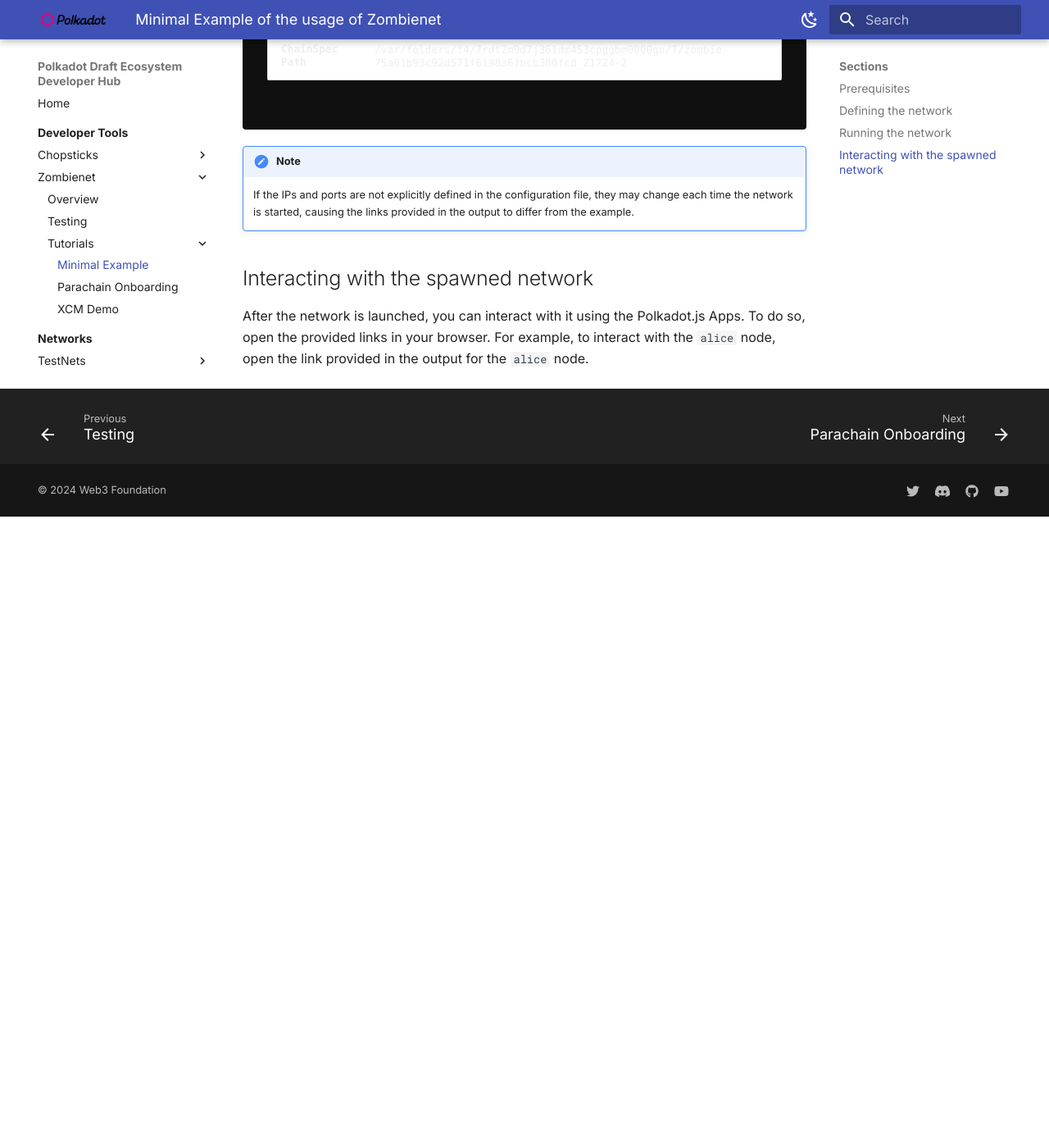
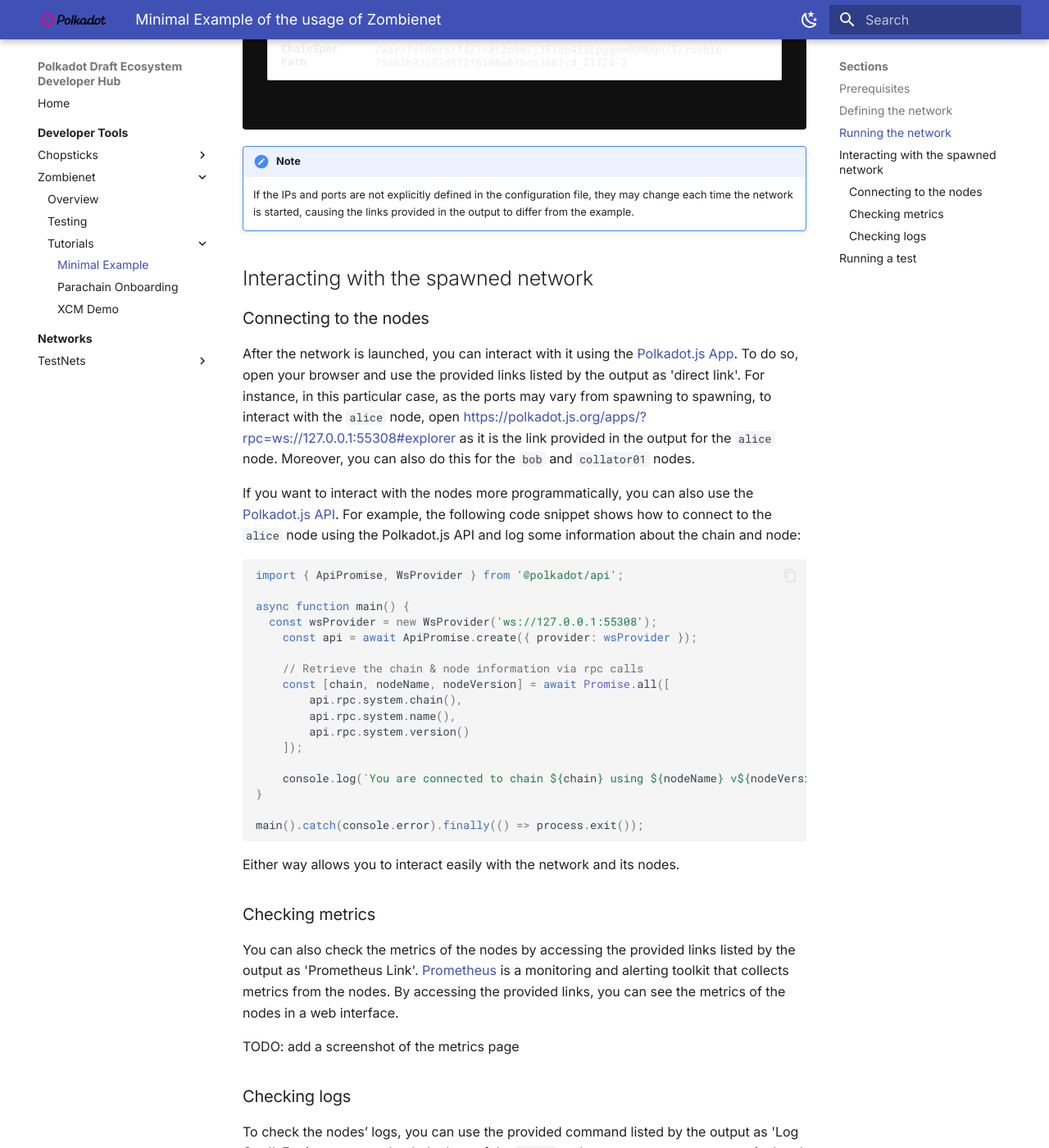
Before and after one commit to papermoonio/polkadot-ecosystem-docs-draft, an MkDocs documentation site: the page built from docs/dev-tools/zombienet/tutorials/minimal-example.md, in a window 1280 px wide and 1400 px high, scrolled down 2563 px. Shown: the whole window at 82% size. Built offline with MkDocs 1.6.1 and Material for MkDocs 9.7.7, drawn with Linux system fonts in a browser that asks for light colours; before the commit the page ends 3193 px from its top, so only the background shows below that; some of the changed text lies outside the part shown.

Commit message:
fix: finishing minimal example docs

````diff
--- a/docs/dev-tools/zombienet/tutorials/minimal-example.md
+++ b/docs/dev-tools/zombienet/tutorials/minimal-example.md
@@ -3,13 +3,13 @@
 description: This tutorial provides an example of how to use Zombienet to spawn a basic network and run a simple test over it.
 ---
 
-# Using Zombienet: A Minimal Example
+# A Minimal Example of the usage of Zombienet
 
-This tutorial provides an example of how to use zombienet to spawn a basic network and run a simple test against it.
+This tutorial provides an example of how to use Zombienet to spawn a basic network and run a simple test against it.
 
 ## Prerequisites
 
-To follow this tutorial, first you need to have zombienet installed. If you haven't done so, please follow the instructions in the [Zombienet installation section](../index.md/#installation).
+To follow this tutorial, first, you need to have Zombienet installed. If you haven't done so, please follow the instructions in the [Zombienet installation section](../index.md/#installation).
 
 ## Defining the network
 
@@ -37,7 +37,6 @@
 ```
 
 This configuration file defines a network with a relaychain with two nodes, `alice` and `bob`, and a parachain with a collator named `collator01`. Also, it sets a timeout of 120 seconds for the network to be ready.
-
 
 ## Running the network
 
@@ -143,10 +142,88 @@
     </table>
 </div>
 
-
 !!! note
     If the IPs and ports are not explicitly defined in the configuration file, they may change each time the network is started, causing the links provided in the output to differ from the example.
 
 ## Interacting with the spawned network
 
-After the network is launched, you can interact with it using the Polkadot.js Apps. To do so, open the provided links in your browser. For example, to interact with the `alice` node, open the link provided in the output for the `alice` node.
+### Connecting to the nodes
+
+After the network is launched, you can interact with it using the [Polkadot.js App](https://polkadot.js.org/apps/){target=_blank}. To do so, open your browser and use the provided links listed by the output as 'direct link'. For instance, in this particular case, as the ports may vary from spawning to spawning, to interact with the `alice` node, open [https://polkadot.js.org/apps/?rpc=ws://127.0.0.1:55308#explorer](https://polkadot.js.org/apps/?rpc=ws://127.0.0.1:55308#explorer){target=_blank} as it is the link provided in the output for the `alice` node. Moreover, you can also do this for the `bob` and `collator01` nodes.
+
+If you want to interact with the nodes more programmatically, you can also use the [Polkadot.js API](https://polkadot.js.org/api/){target=_blank}. For example, the following code snippet shows how to connect to the `alice` node using the Polkadot.js API and log some information about the chain and node:
+
+```typescript
+import { ApiPromise, WsProvider } from '@polkadot/api';
+
+async function main() {
+  const wsProvider = new WsProvider('ws://127.0.0.1:55308');
+    const api = await ApiPromise.create({ provider: wsProvider });
+
+    // Retrieve the chain & node information via rpc calls
+    const [chain, nodeName, nodeVersion] = await Promise.all([
+        api.rpc.system.chain(),
+        api.rpc.system.name(),
+        api.rpc.system.version()
+    ]);
+
+    console.log(`You are connected to chain ${chain} using ${nodeName} v${nodeVersion}`);
+}
+
+main().catch(console.error).finally(() => process.exit());
+```
+
+Either way allows you to interact easily with the network and its nodes.
+
+### Checking metrics
+
+You can also check the metrics of the nodes by accessing the provided links listed by the output as 'Prometheus Link'. [Prometheus](https://prometheus.io/){target=_blank} is a monitoring and alerting toolkit that collects metrics from the nodes. By accessing the provided links, you can see the metrics of the nodes in a web interface.
+
+TODO: add a screenshot of the metrics page
+
+### Checking logs
+
+To check the nodes’ logs, you can use the provided command listed by the output as 'Log Cmd'. For instance, to check the logs of the `alice` node, you can open a new terminal and run the following command:
+
+```bash
+tail -f /var/folders/f4/7rdt2m9d7j361dm453cpggbm0000gn/T/zombie-75a01b93c92d571f6198a67bcb380fcd_21724-SEzfCidQ1za4/alice.log
+```
+
+After running this command, you will see the logs of the `alice` node in real-time, which can be useful for debugging purposes. The logs of the `bob` and `collator01` nodes can be checked similarly.
+
+## Running a test
+
+To run a test against the spawned network, you can use the [Zombienet DSL](../testing.md) to define the test scenario. For example, you can create a file named `minimal-example-test.zndsl` with the following content:
+
+```toml
+Network: ./minimal-config.toml
+Creds: config
+
+alice: is up
+alice: parachain 100 is registered within 225 seconds
+alice: parachain 100 block height is at least 10 within 250 seconds
+
+bob: is up
+bob: parachain 100 is registered within 225 seconds
+bob: parachain 100 block height is at least 10 within 250 seconds
+
+# metrics
+alice: reports node_roles is 4
+alice: reports sub_libp2p_is_major_syncing is 0
+
+bob: reports node_roles is 4
+bob: reports substrate_network_gossip_expired_messages_total is 835
+
+collator01: reports node_roles is 4
+collator01: reports substrate_sub_libp2p_listeners_local_addresses is 2
+```
+
+This test scenario checks if the nodes are running, if the parachain with ID 100 is registered within a certain timeframe (255 seconds in this example), and if the parachain block height is at least a certain number within a timeframe (in this case 10 within 255 seconds), and, if the nodes report some metrics. However, you can define any test scenario you want following the [Zombienet DSL](../testing.md) syntax.
+
+To run the test, execute the following command:
+
+```bash
+zombienet -p native test minimal-example-test.zndsl
+```
+
+This command will execute the test scenario defined in the `minimal-example-test.zndsl` file on the network. If successful, the terminal will display the test output, indicating whether the test passed or failed.
````
